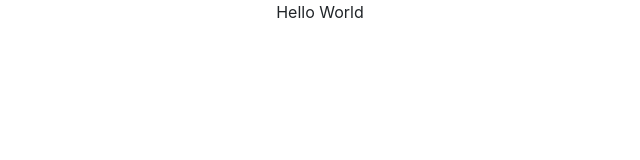
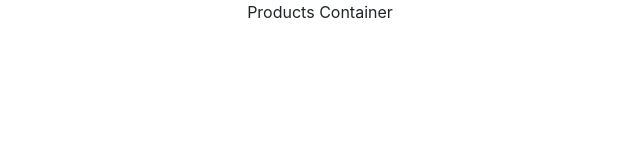
Before and after one commit to iamcid/merkado-client, a React (Create React App) app: page / in a window 1280 px wide. Shown: the top 160 px of the page, without its empty margins (320-960 px from the left). Built offline with nearby package versions, Linux system fonts and the light colour scheme.

Commit message:
wires up Products Container to App.js

```diff
--- a/public/index.html
+++ b/public/index.html
@@ -20,7 +20,7 @@
     href="https://maxcdn.bootstrapcdn.com/bootstrap/4.3.1/css/bootstrap.min.css"
     integrity="sha384-ggOyR0iXCbMQv3Xipma34MD+dH/1fQ784/j6cY/iJTQUOhcWr7x9JvoRxT2MZw1T"
     crossorigin="anonymous"
-  />
+    />
     <!--
       Notice the use of %PUBLIC_URL% in the tags above.
       It will be replaced with the URL of the `public` folder during the build.
--- a/src/components/App.js
+++ b/src/components/App.js
@@ -1,15 +1,14 @@
 import React from 'react';
-
+import '../App.css';
+import ProductsContainer from './ProductsContainer';
 // import NavBar from './components/NavBar';
-import '../App.css';
 
 class App extends React.Component {
 
   render() {
     return (
       <div className="App">
-        Hello World
-
+        <ProductsContainer />
       </div>
     );
   }
--- /dev/null
+++ b/src/components/ProductsContainer.js
@@ -0,0 +1,13 @@
+import React from 'react';
+
+class ProductsContainer extends React.Component {
+    render() {
+        return (
+            <div>
+                Products Container
+            </div>
+        )
+    }
+}
+
+export default ProductsContainer;
```
